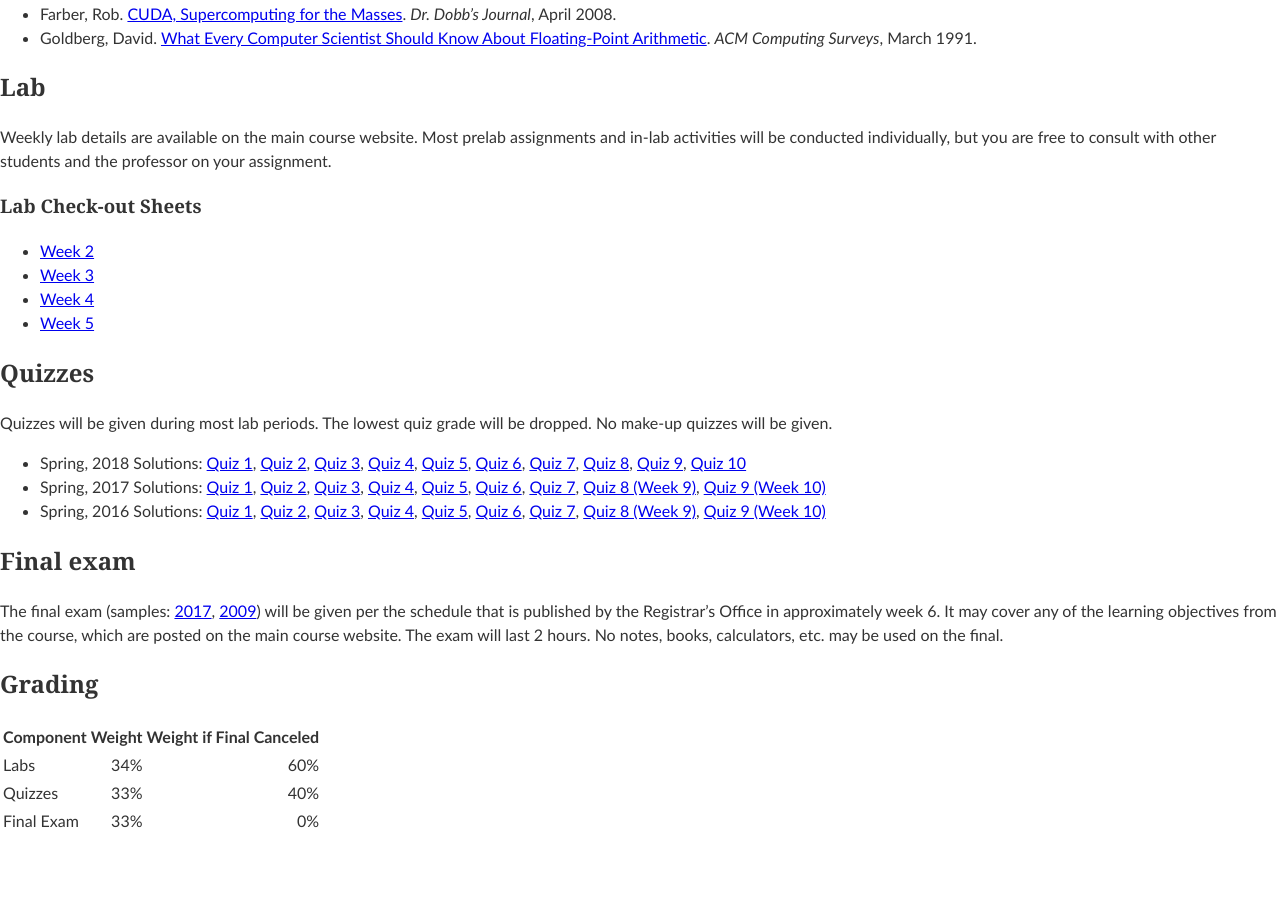
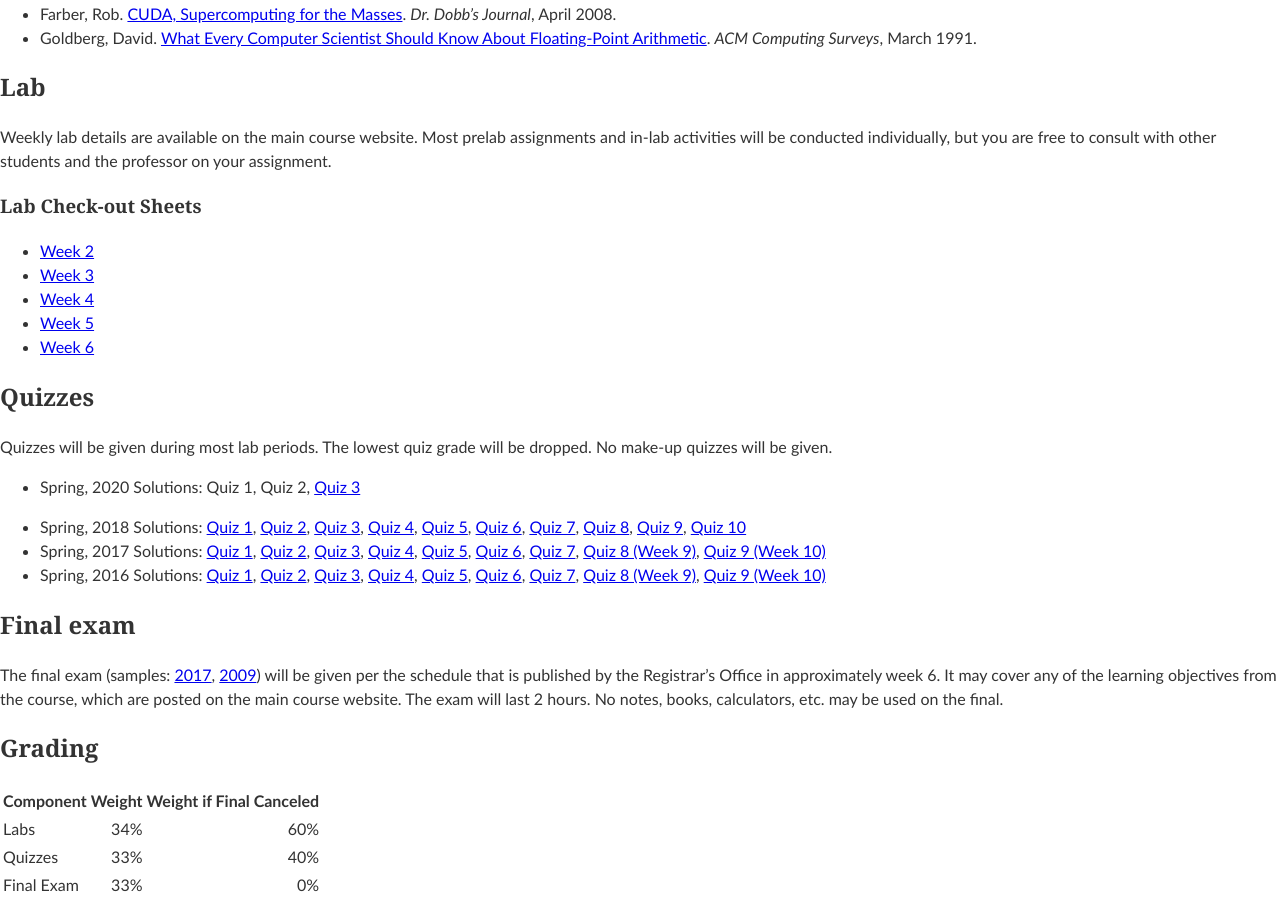
Before and after one commit to edurant/edurant.github.io, a Jekyll site: the page built from courses/ce1921/index.md, in a window 1280 px wide and 900 px high, scrolled down 1925 px. Built offline with Jekyll 4.4.1, drawn with Linux system fonts in a browser that asks for light colours; before the commit the page ends 2761 px from its top, so only the background shows below that.

Commit message:
cd1921: +lw6 sheet; +q03 sol

```diff
--- a/courses/ce1921/index.md
+++ b/courses/ce1921/index.md
@@ -131,10 +131,16 @@ Most prelab assignments and in-lab activities will be conducted individually, bu
 * [Week 3](lw3-s20-checklist.pdf)
 * [Week 4](lw4-s20-checklist.pdf)
 * [Week 5](lw5-s20-checklist.pdf)
+* [Week 6](lw6-s20-checklist.pdf)
 
 ## Quizzes
 Quizzes will be given during most lab periods. The lowest
 quiz grade will be dropped. No make-up quizzes will be given.
+
+* Spring, 2020 Solutions:
+  Quiz 1,
+  Quiz 2,
+  [Quiz 3](q03ans-s20.pdf)
 
 * Spring, 2018 Solutions:
   <a href="q01ans-s18.pdf">Quiz 1</a>,
```
Also changed, not shown: 2 other files.
